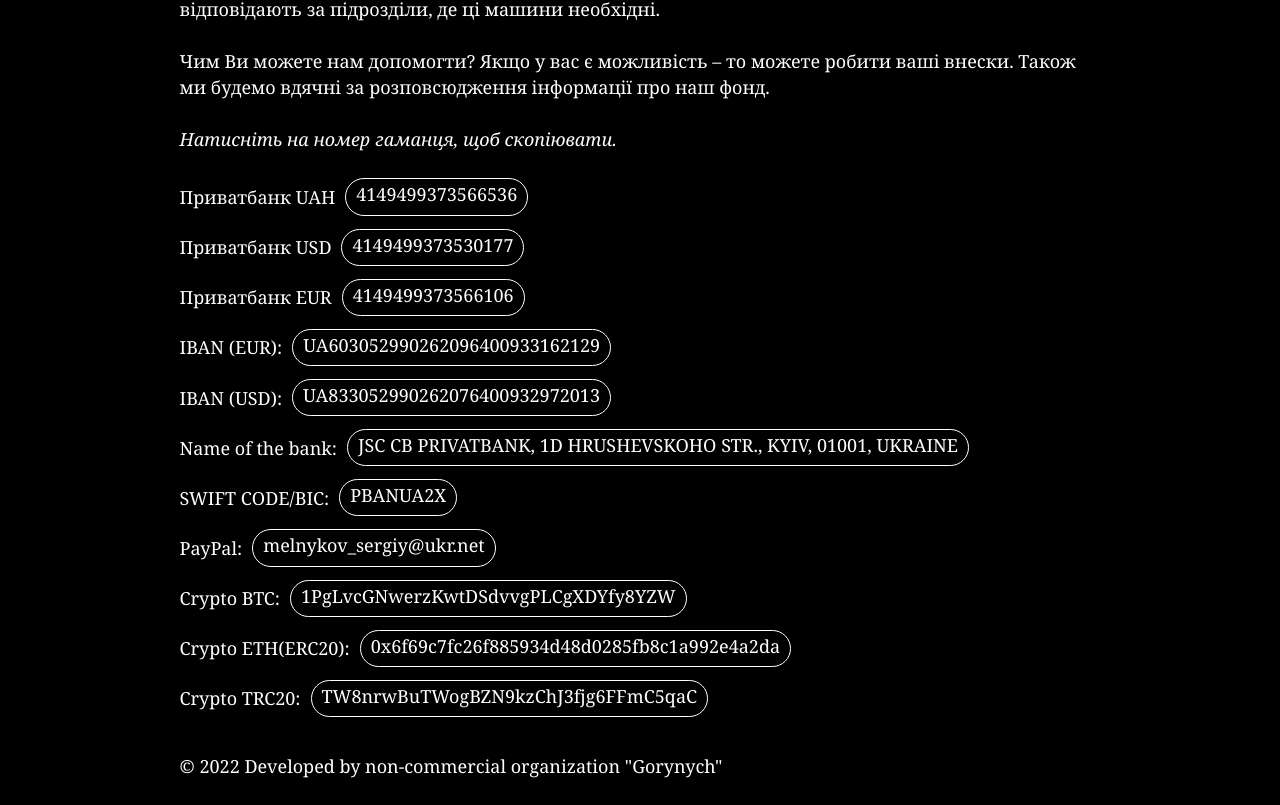
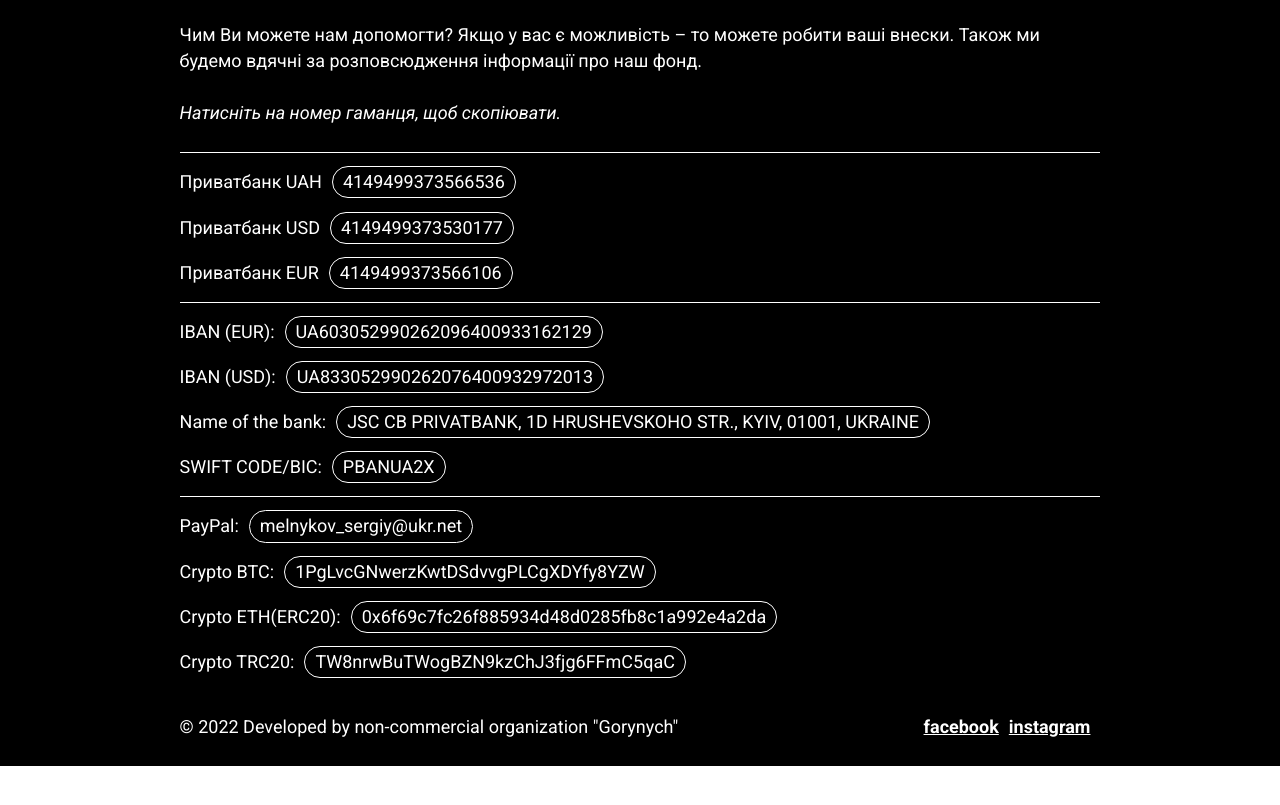
Before and after one commit to ArthurGorbenko/way-to-ukraine, a Gatsby site: page / in a window 1280 px wide. Shown: the part 800-1605 px from the top of the page. After the commit the page ends 1566 px from the top, so only its background shows below. Built offline with nearby package versions, Linux system fonts and the light colour scheme; Gatsby itself is replaced by a stand-in of ours.

Commit message:
add social links

```diff
--- a/src/components/clickToCopy.js
+++ b/src/components/clickToCopy.js
@@ -33,7 +33,7 @@
         ref={setReferenceElement}
         style={{
           border: "1px solid white",
-          padding: "2px 10px 7px",
+          padding: "2px 10px",
           borderRadius: 50,
           display: "inline-block",
           cursor: "pointer",
--- /dev/null
+++ b/src/components/footer.module.css
@@ -0,0 +1,18 @@
+.link {
+  margin-right: 10px;
+  color: white;
+}
+
+@media screen and (max-width: 576px) {
+  .wrapper {
+    display: flex;
+    flex-direction: column;
+  }
+  .link {
+    margin-right: 0px;
+    margin-bottom: 5px;
+  }
+  .date {
+    max-width: 60%;
+  }
+}
--- a/src/components/layout.css
+++ b/src/components/layout.css
@@ -1,3 +1,5 @@
+@import url('https://fonts.googleapis.com/css2?family=Roboto:ital,wght@0,100;0,300;0,400;0,700;0,900;1,100;1,300;1,400;1,700;1,900&display=swap');
+
 html {
   -ms-text-size-adjust: 100%;
   -webkit-text-size-adjust: 100%;
@@ -10,7 +12,7 @@
   -webkit-font-smoothing: antialiased;
   -moz-osx-font-smoothing: grayscale;
   color: white;
-  font-family: georgia, serif;
+  font-family: 'Roboto', sans-serif;
   font-weight: normal;
   word-wrap: break-word;
   font-kerning: normal;
--- a/src/components/layout.js
+++ b/src/components/layout.js
@@ -1,13 +1,7 @@
-/**
- * Layout component that queries for data
- * with Gatsby's useStaticQuery component
- *
- * See: https://www.gatsbyjs.com/docs/use-static-query/
- */
-
 import * as React from "react"
 import PropTypes from "prop-types"
 import { useStaticQuery, graphql } from "gatsby"
+import * as styles from "./footer.module.css"
 
 import Header from "./header"
 import "./layout.css"
@@ -37,10 +31,32 @@
         <footer
           style={{
             marginTop: `2rem`,
+            display: "flex",
+            justifyContent: "space-between",
           }}
         >
-          © {new Date().getFullYear()} Developed by non-commercial organization
-          "Gorynych"
+          <div className={styles.date}>
+            © {new Date().getFullYear()} Developed by non-commercial
+            organization "Gorynych"
+          </div>
+          <div className={styles.wrapper}>
+            <a
+              rel="noreferrer"
+              href="https://www.facebook.com/groups/way.to.ukraine"
+              target="_blank"
+              className={styles.link}
+            >
+              <b>facebook</b>
+            </a>
+            <a
+              rel="noreferrer"
+              href="https://www.instagram.com/way.to.ukraine/"
+              target="_blank"
+              className={styles.link}
+            >
+              <b>instagram</b>
+            </a>
+          </div>
         </footer>
       </div>
     </div>
--- a/src/pages/index.js
+++ b/src/pages/index.js
@@ -44,6 +44,7 @@
       <p>
         <i>Натисніть на номер гаманця, щоб скопіювати.</i>
       </p>
+      <hr className={styles.line} />
       <ul style={{ marginLeft: 0 }}>
         <li className={styles.listItem}>
           <p className={styles.listItemName}>Приватбанк UAH</p>
@@ -78,6 +79,7 @@
             4149499373566106
           </ClickToCopy>
         </li>
+        <hr className={styles.line} />
         <li className={styles.listItem}>
           <p className={styles.listItemName}>IBAN (EUR):</p>
           <ClickToCopy
@@ -122,6 +124,7 @@
             PBANUA2X
           </ClickToCopy>
         </li>
+        <hr className={styles.line} />
         <li className={styles.listItem}>
           <p className={styles.listItemName}>PayPal: </p>
           <ClickToCopy
--- a/src/pages/styles.module.css
+++ b/src/pages/styles.module.css
@@ -7,3 +7,7 @@
   margin-right: 10px;
   margin-bottom: 0px;
 }
+.line {
+  background: white;
+  margin-bottom: calc(1.45rem / 2);
+}
```
